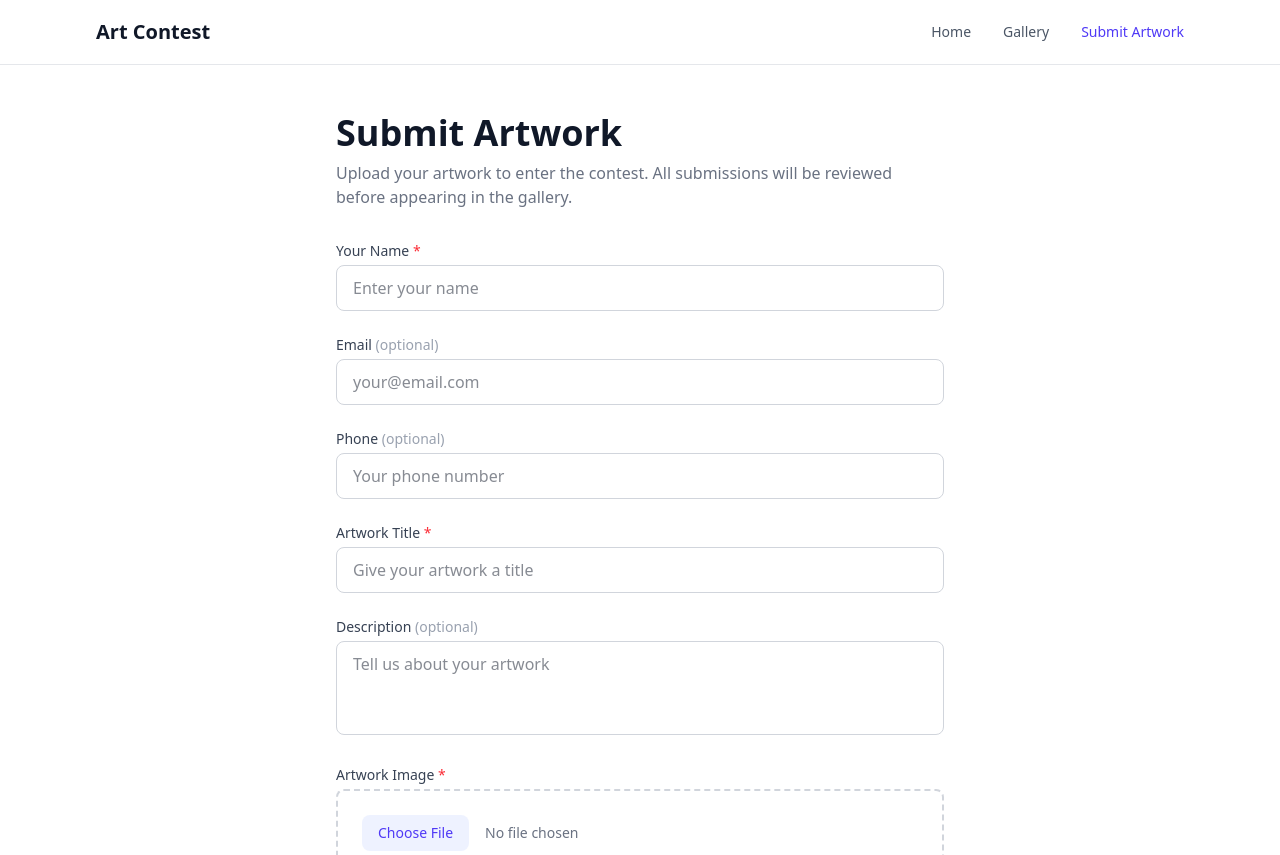
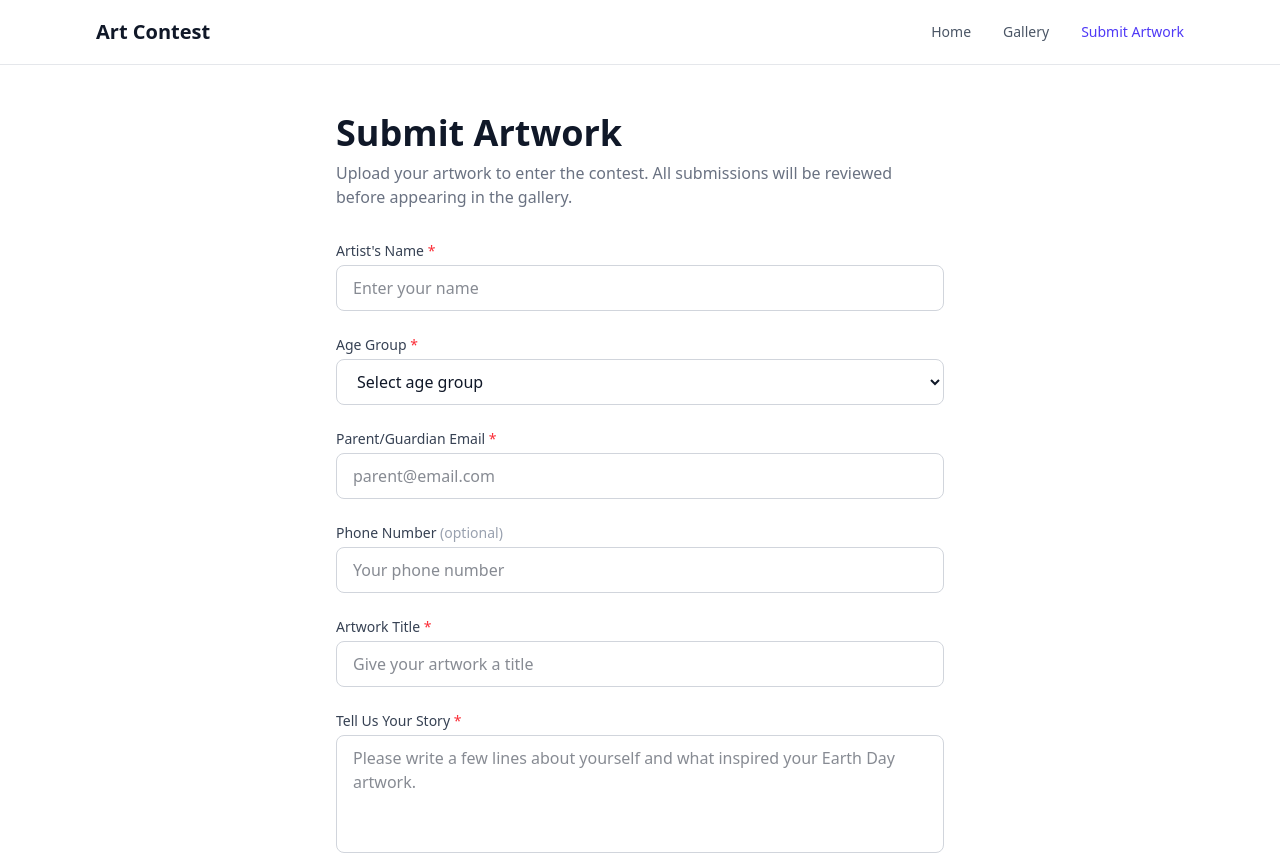
Before and after one commit to groverneev/Art-Contest, a Next.js app: page /submit in a window 1280 px wide. Shown: the top 855 px of the page. Built offline with nearby package versions, Linux system fonts and the light colour scheme.

Commit message:
updated submission form

```diff
--- a/src/app/admin/page.tsx
+++ b/src/app/admin/page.tsx
@@ -164,6 +164,16 @@ export default function AdminPage() {
               placeholder="Artist name *"
               className="border border-gray-300 rounded-lg px-4 py-2.5 text-gray-900 focus:ring-2 focus:ring-indigo-500 focus:border-indigo-500 outline-none"
             />
+            <select
+              name="age_group"
+              required
+              defaultValue=""
+              className="border border-gray-300 rounded-lg px-4 py-2.5 text-gray-900 focus:ring-2 focus:ring-indigo-500 focus:border-indigo-500 outline-none"
+            >
+              <option value="" disabled>Age group *</option>
+              <option value="5 to 10 years">5 to 10 years</option>
+              <option value="11 to 17 years">11 to 17 years</option>
+            </select>
             <input
               type="text"
               name="title"
@@ -174,18 +184,20 @@ export default function AdminPage() {
             <input
               type="email"
               name="artist_email"
-              placeholder="Artist email (optional)"
+              required
+              placeholder="Parent/guardian email *"
               className="border border-gray-300 rounded-lg px-4 py-2.5 text-gray-900 focus:ring-2 focus:ring-indigo-500 focus:border-indigo-500 outline-none"
             />
             <input
               type="tel"
               name="artist_phone"
-              placeholder="Artist phone (optional)"
+              placeholder="Phone number (optional)"
               className="border border-gray-300 rounded-lg px-4 py-2.5 text-gray-900 focus:ring-2 focus:ring-indigo-500 focus:border-indigo-500 outline-none"
             />
             <textarea
-              name="description"
-              placeholder="Description (optional)"
+              name="story"
+              required
+              placeholder="Tell us your story *"
               rows={2}
               className="sm:col-span-2 border border-gray-300 rounded-lg px-4 py-2.5 text-gray-900 focus:ring-2 focus:ring-indigo-500 focus:border-indigo-500 outline-none resize-none"
             />
@@ -311,9 +323,14 @@ export default function AdminPage() {
                     {submission.artist_phone}
                   </p>
                 )}
-                {submission.description && (
+                {submission.age_group && (
+                  <p className="text-xs text-gray-400">
+                    Age group: {submission.age_group}
+                  </p>
+                )}
+                {submission.story && (
                   <p className="text-sm text-gray-600 mt-2 line-clamp-2">
-                    {submission.description}
+                    {submission.story}
                   </p>
                 )}
 
--- a/src/app/api/admin/upload/route.ts
+++ b/src/app/api/admin/upload/route.ts
@@ -11,15 +11,16 @@ export async function POST(request: NextRequest) {
     const formData = await request.formData();
 
     const artist_name = formData.get("artist_name") as string;
-    const artist_email = (formData.get("artist_email") as string) || null;
+    const age_group = formData.get("age_group") as string;
+    const artist_email = formData.get("artist_email") as string;
     const artist_phone = (formData.get("artist_phone") as string) || null;
     const title = formData.get("title") as string;
-    const description = (formData.get("description") as string) || null;
+    const story = formData.get("story") as string;
     const image = formData.get("image") as File;
 
-    if (!artist_name || !title || !image) {
+    if (!artist_name || !age_group || !artist_email || !title || !story || !image) {
       return NextResponse.json(
-        { error: "Name, title, and image are required" },
+        { error: "All required fields must be filled out" },
         { status: 400 }
       );
     }
@@ -47,10 +48,11 @@ export async function POST(request: NextRequest) {
       .from("submissions")
       .insert({
         artist_name,
+        age_group,
         artist_email,
         artist_phone,
         title,
-        description,
+        story,
         image_url: urlData.publicUrl,
         status: "approved",
         is_featured: false,
--- a/src/app/api/submit/route.ts
+++ b/src/app/api/submit/route.ts
@@ -11,15 +11,16 @@ export async function POST(request: NextRequest) {
     const formData = await request.formData();
 
     const artist_name = formData.get("artist_name") as string;
-    const artist_email = (formData.get("artist_email") as string) || null;
+    const age_group = formData.get("age_group") as string;
+    const artist_email = formData.get("artist_email") as string;
     const artist_phone = (formData.get("artist_phone") as string) || null;
     const title = formData.get("title") as string;
-    const description = (formData.get("description") as string) || null;
+    const story = formData.get("story") as string;
     const image = formData.get("image") as File;
 
-    if (!artist_name || !title || !image) {
+    if (!artist_name || !age_group || !artist_email || !title || !story || !image) {
       return NextResponse.json(
-        { error: "Name, title, and image are required" },
+        { error: "All required fields must be filled out" },
         { status: 400 }
       );
     }
@@ -55,10 +56,11 @@ export async function POST(request: NextRequest) {
       .from("submissions")
       .insert({
         artist_name,
+        age_group,
         artist_email,
         artist_phone,
         title,
-        description,
+        story,
         image_url,
         status: "pending",
         is_featured: false,
@@ -83,10 +85,11 @@ export async function POST(request: NextRequest) {
           html: `
             <h2>New Artwork Submission</h2>
             <p><strong>Artist:</strong> ${artist_name}</p>
-            ${artist_email ? `<p><strong>Email:</strong> ${artist_email}</p>` : ""}
+            <p><strong>Age Group:</strong> ${age_group}</p>
+            <p><strong>Email:</strong> ${artist_email}</p>
             ${artist_phone ? `<p><strong>Phone:</strong> ${artist_phone}</p>` : ""}
             <p><strong>Title:</strong> ${title}</p>
-            ${description ? `<p><strong>Description:</strong> ${description}</p>` : ""}
+            <p><strong>Story:</strong> ${story}</p>
             <p><a href="${image_url}">View Image</a></p>
             <br/>
             <p>Log in to the admin dashboard to review this submission.</p>
--- a/src/app/submit/page.tsx
+++ b/src/app/submit/page.tsx
@@ -87,7 +87,7 @@ export default function SubmitPage() {
         {/* Artist Name */}
         <div>
           <label htmlFor="artist_name" className="block text-sm font-medium text-gray-700 mb-1">
-            Your Name <span className="text-red-500">*</span>
+            Artist&apos;s Name <span className="text-red-500">*</span>
           </label>
           <input
             type="text"
@@ -99,24 +99,43 @@ export default function SubmitPage() {
           />
         </div>
 
-        {/* Email */}
+        {/* Age Group */}
+        <div>
+          <label htmlFor="age_group" className="block text-sm font-medium text-gray-700 mb-1">
+            Age Group <span className="text-red-500">*</span>
+          </label>
+          <select
+            id="age_group"
+            name="age_group"
+            required
+            defaultValue=""
+            className="w-full border border-gray-300 rounded-lg px-4 py-2.5 text-gray-900 focus:ring-2 focus:ring-indigo-500 focus:border-indigo-500 outline-none"
+          >
+            <option value="" disabled>Select age group</option>
+            <option value="5 to 10 years">5 to 10 years</option>
+            <option value="11 to 17 years">11 to 17 years</option>
+          </select>
+        </div>
+
+        {/* Parent/Guardian Email */}
         <div>
           <label htmlFor="artist_email" className="block text-sm font-medium text-gray-700 mb-1">
-            Email <span className="text-gray-400">(optional)</span>
+            Parent/Guardian Email <span className="text-red-500">*</span>
           </label>
           <input
             type="email"
             id="artist_email"
             name="artist_email"
+            required
             className="w-full border border-gray-300 rounded-lg px-4 py-2.5 text-gray-900 focus:ring-2 focus:ring-indigo-500 focus:border-indigo-500 outline-none"
-            placeholder="your@email.com"
+            placeholder="parent@email.com"
           />
         </div>
 
-        {/* Phone */}
+        {/* Phone Number */}
         <div>
           <label htmlFor="artist_phone" className="block text-sm font-medium text-gray-700 mb-1">
-            Phone <span className="text-gray-400">(optional)</span>
+            Phone Number <span className="text-gray-400">(optional)</span>
           </label>
           <input
             type="tel"
@@ -142,17 +161,18 @@ export default function SubmitPage() {
           />
         </div>
 
-        {/* Description */}
+        {/* Tell Us Your Story */}
         <div>
-          <label htmlFor="description" className="block text-sm font-medium text-gray-700 mb-1">
-            Description <span className="text-gray-400">(optional)</span>
+          <label htmlFor="story" className="block text-sm font-medium text-gray-700 mb-1">
+            Tell Us Your Story <span className="text-red-500">*</span>
           </label>
           <textarea
-            id="description"
-            name="description"
-            rows={3}
+            id="story"
+            name="story"
+            rows={4}
+            required
             className="w-full border border-gray-300 rounded-lg px-4 py-2.5 text-gray-900 focus:ring-2 focus:ring-indigo-500 focus:border-indigo-500 outline-none resize-none"
-            placeholder="Tell us about your artwork"
+            placeholder="Please write a few lines about yourself and what inspired your Earth Day artwork."
           />
         </div>
 
--- a/src/components/ArtworkCard.tsx
+++ b/src/components/ArtworkCard.tsx
@@ -31,9 +31,9 @@ export default function ArtworkCard({ submission, featured }: ArtworkCardProps)
       <div className="p-4">
         <h3 className="font-semibold text-gray-900 text-lg">{submission.title}</h3>
         <p className="text-sm text-gray-500 mt-1">by {submission.artist_name}</p>
-        {submission.description && (
+        {submission.story && (
           <p className="text-sm text-gray-600 mt-2 line-clamp-2">
-            {submission.description}
+            {submission.story}
           </p>
         )}
       </div>
--- a/src/lib/types.ts
+++ b/src/lib/types.ts
@@ -1,10 +1,11 @@
 export interface Submission {
   id: string;
   artist_name: string;
-  artist_email: string | null;
+  age_group: string;
+  artist_email: string;
   artist_phone: string | null;
   title: string;
-  description: string | null;
+  story: string;
   image_url: string;
   status: "pending" | "approved" | "rejected";
   is_featured: boolean;
```
Also changed, not shown: 1 other file (tests, documents, lock files or other folders).
